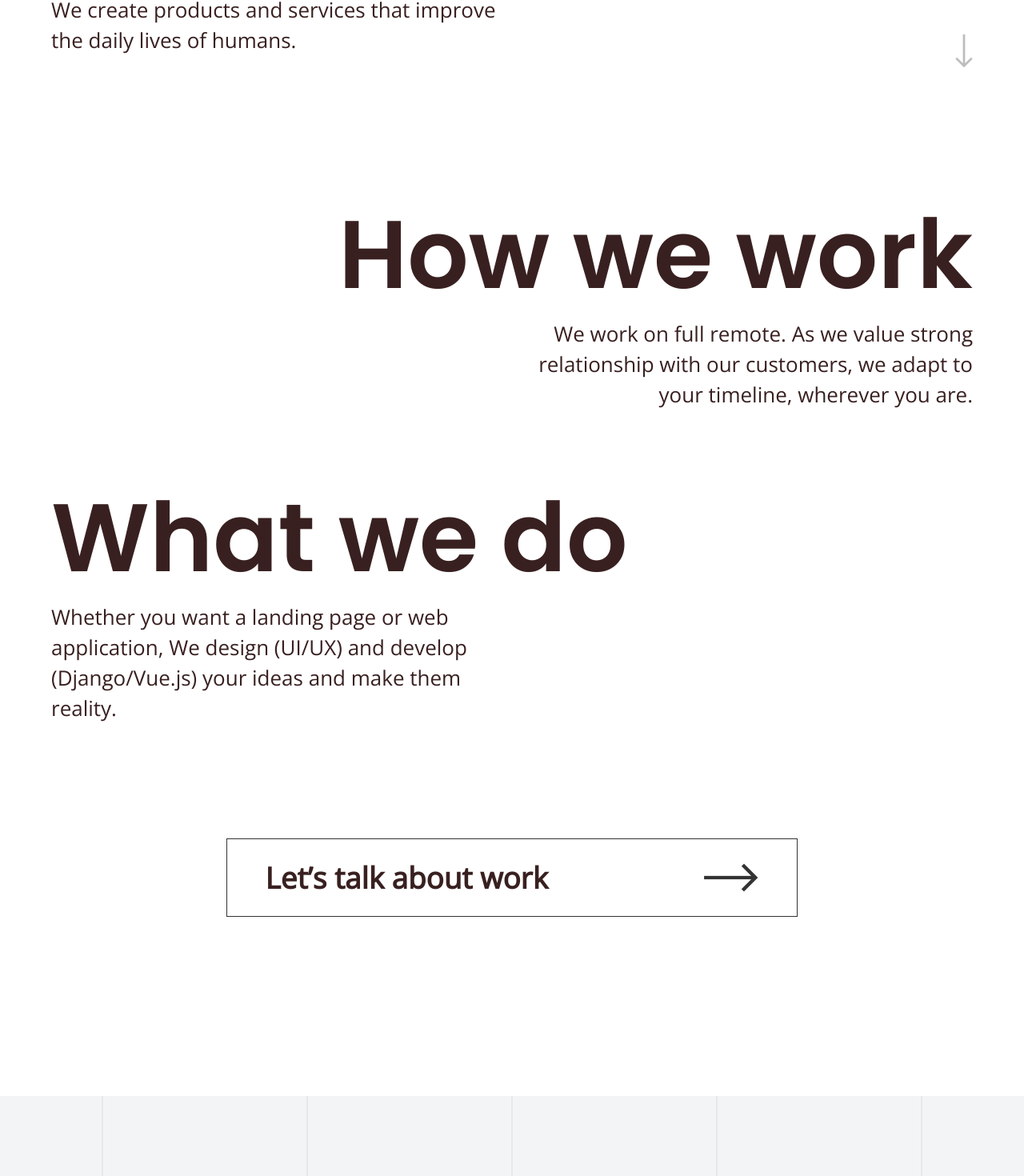
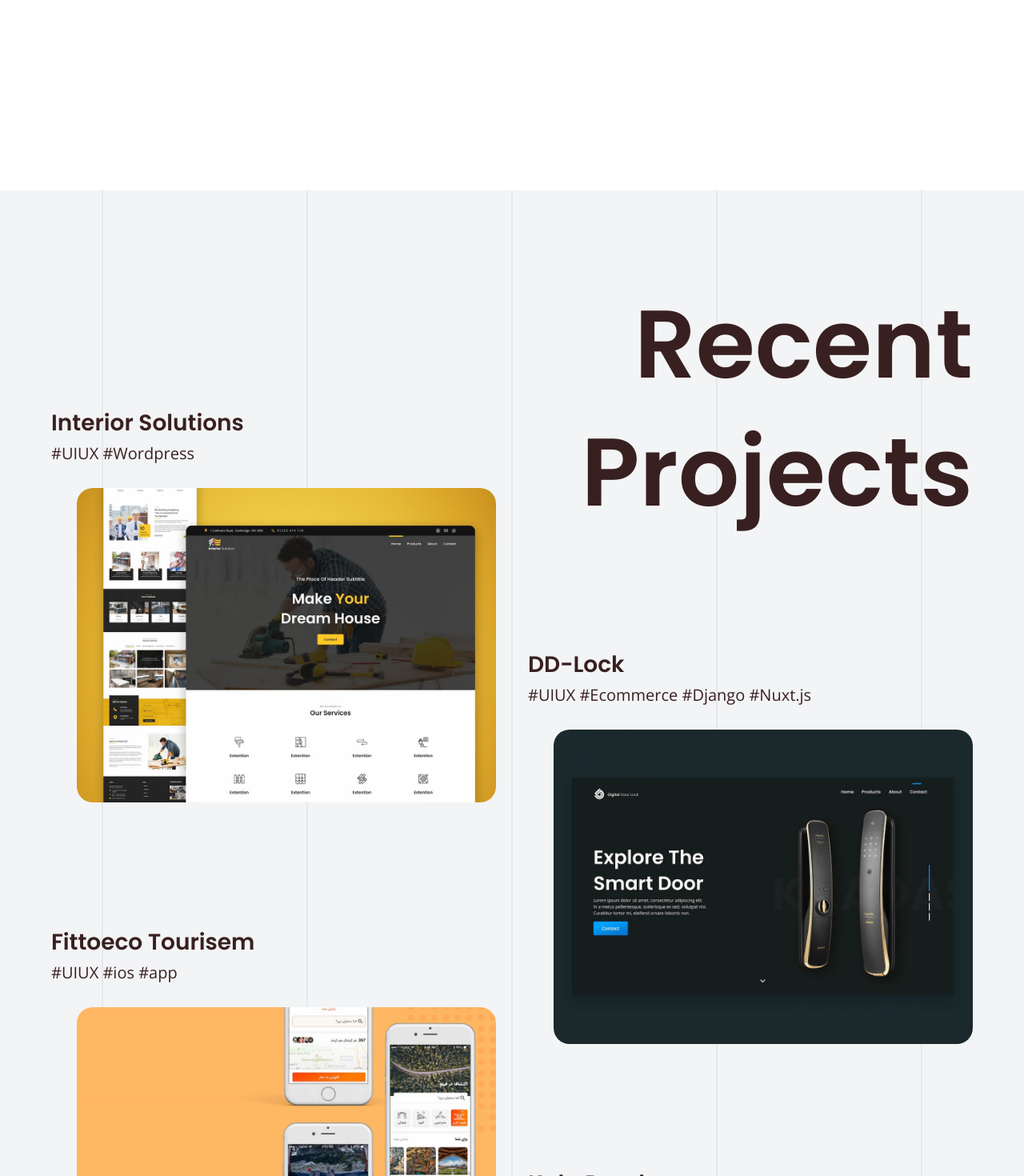
Before and after one commit to alicmp/webkar-landing-v2, a Nuxt app: page / in a window 1280 px wide. Shown: the part 674-2144 px from the top of the page at 80% size. Built offline with nearby package versions, Linux system fonts and the light colour scheme.

Commit message:
edited the landing page

```diff
--- a/pages/index.vue
+++ b/pages/index.vue
@@ -3,7 +3,8 @@
     <header id="header">
       <div class="container">
         <h1>
-          We Design <span class="text-primary-light">&</span> Develop Your Ideas
+          Hi, I'm Sahar <br />
+          UI/UX Designer
         </h1>
         <hr />
         <p>
@@ -18,38 +19,6 @@
         />
       </div>
     </header>
-
-    <section class="work-info px-l">
-      <div class="how anim">
-        <div class="container">
-          <h2 class="mb-title">How we work</h2>
-          <div>
-            <p>
-              We work on full remote. As we value strong relationship with our
-              customers, we adapt to your timeline, wherever you are.
-            </p>
-            <!-- <p class="mt-4">Currently in Shiraz 8:21:58 PM</p> -->
-          </div>
-        </div>
-      </div>
-      <div class="what anim">
-        <div class="container">
-          <h2 class="mb-title">What we do</h2>
-          <p>
-            Whether you want a landing page or web application, We design
-            (UI/UX) and develop (Django/Vue.js) your ideas and make them
-            reality.
-          </p>
-        </div>
-      </div>
-
-      <div class="container anim">
-        <a href="mailto:hi@webkar.xyz" class="cto">
-          Let’s talk about work
-          <img src="@/assets/img/icon/arrow-right.png" />
-        </a>
-      </div>
-    </section>
 
     <section class="work-sample anim-dark px-l">
       <div class="work-sample-container px-l">
@@ -104,21 +73,34 @@
       </div>
     </section>
 
-    <section class="youtube px-l">
+    <section class="bio">
+      <div class="sahar anim">
+        <div class="container">
+          <div class="image">
+            <img src="@/assets/img/avatar/sahar.jpg" alt="Sahar Hatami" />
+          </div>
+          <div class="text">
+            <h2>
+              I’m Sahar,<br />UI<span class="text-primary-light">&</span>UX
+              <br class="hide-mobile" />
+              Designer
+            </h2>
+            <p>
+              Night owl. love travel, new challenges, meet friends and eat gummy
+              candies. Don’t like to have unfinished tasks.
+            </p>
+            <a class="arrow-link" href="/resume/SaharHatami.pdf" download=""
+              >My Resume
+              <img src="@/assets/img/icon/arrow-right-sm.svg" alt="arrow right"
+            /></a>
+          </div>
+        </div>
+      </div>
       <div class="container anim">
-        <h2 class="mb-title">Check us on <br />Youtube</h2>
-        <div class="info">
-          <p>
-            We recently started our youtube channel. We plan to post programming
-            and UI/UX tutorials.
-          </p>
-          <a
-            class="arrow-link"
-            href="https://www.youtube.com/channel/UC6IH7w-m-l-eaKTzyib-Rfg"
-            >Visit Our Channel
-            <img src="@/assets/img/icon/arrow-right-sm.svg" alt="arrow right"
-          /></a>
-        </div>
+        <a href="mailto:hi@webkar.xyz" class="cto">
+          Let’s talk about work
+          <img src="@/assets/img/icon/arrow-right.png" />
+        </a>
       </div>
     </section>
 
@@ -170,7 +152,7 @@ export default {
   },
   head() {
     return {
-      title: `Home - Webkar`,
+      title: `Home - Sahar Hatami`,
       meta: [
         {
           hid: "description",
@@ -327,19 +309,6 @@ header {
       }
     }
   }
-  .ali {
-    .container {
-      .image {
-        @media (min-width: 860px) {
-          top: 5rem;
-          left: 0;
-        }
-        img {
-          object-position: 40% 50%;
-        }
-      }
-    }
-  }
   .sahar {
     margin-top: 10rem;
     @media (max-width: 860px) {
@@ -356,26 +325,6 @@ header {
         align-items: flex-start;
         text-align: left;
       }
-    }
-  }
-}
-
-.work-info {
-  .how,
-  .what {
-    .container {
-      display: flex;
-      flex-direction: column;
-      p {
-        max-width: 36.5rem;
-      }
-    }
-  }
-  .how {
-    margin-bottom: 5rem;
-    .container {
-      align-items: flex-end;
-      text-align: right;
     }
   }
   .cto {
@@ -407,6 +356,26 @@ header {
       img {
         display: none;
       }
+    }
+  }
+}
+
+.work-info {
+  .how,
+  .what {
+    .container {
+      display: flex;
+      flex-direction: column;
+      p {
+        max-width: 36.5rem;
+      }
+    }
+  }
+  .how {
+    margin-bottom: 5rem;
+    .container {
+      align-items: flex-end;
+      text-align: right;
     }
   }
 
```
